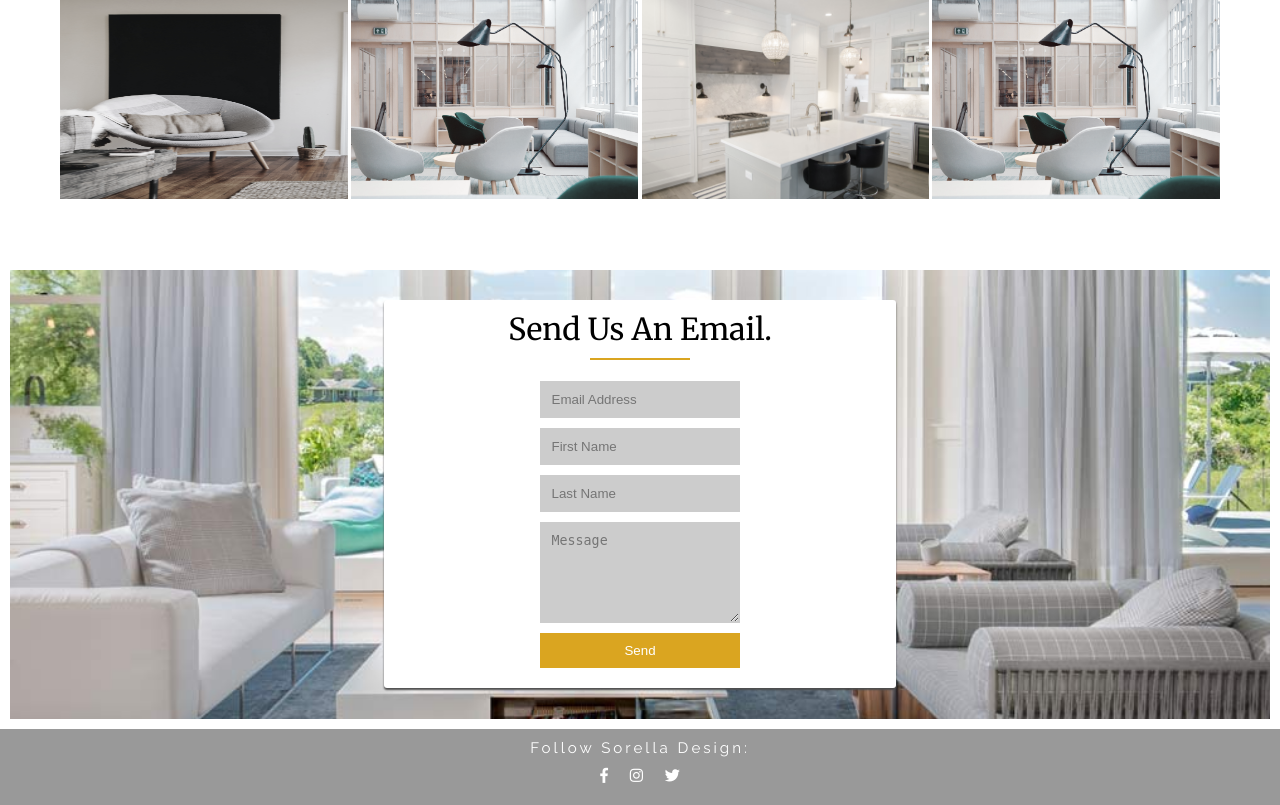
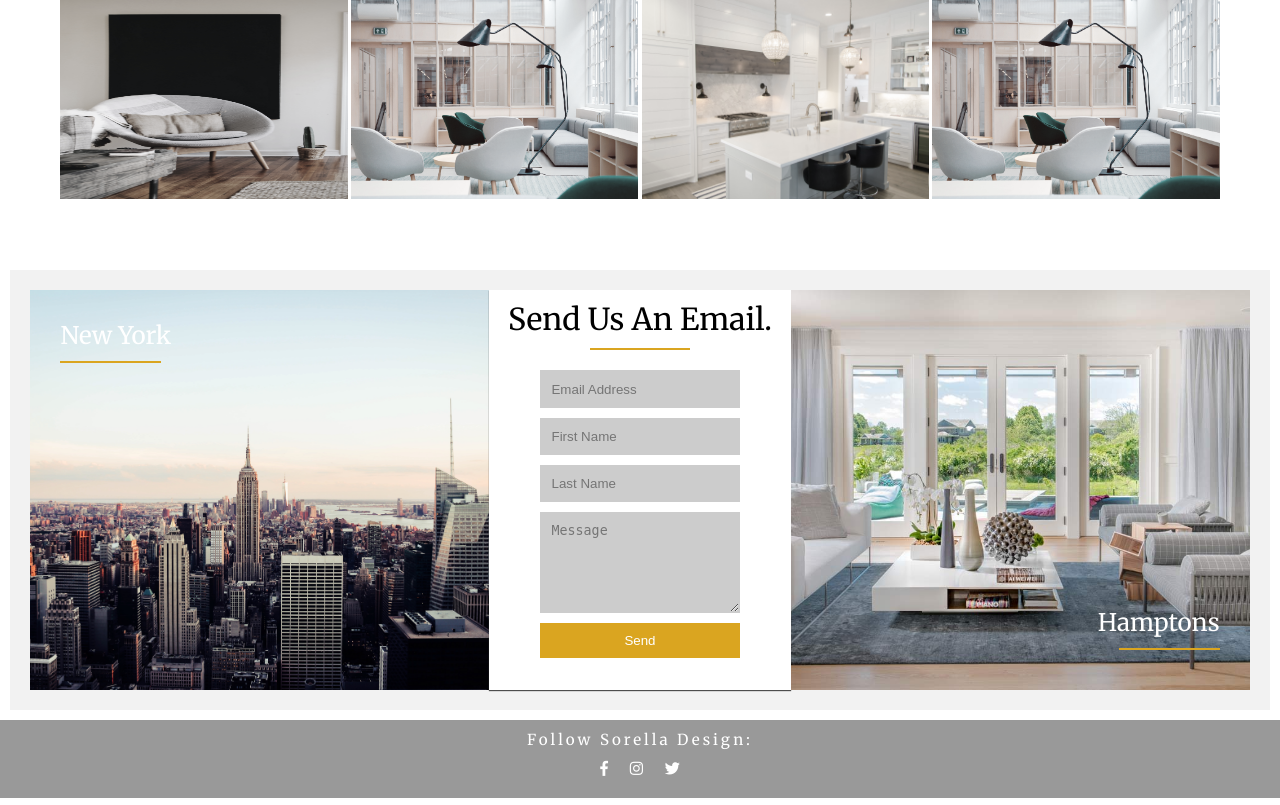
Before and after one commit to AlexShiresRoth/sorella-design, a Node server app: page / in a window 1280 px wide. Shown: the part 1541-2346 px from the top of the page. Run offline with Node 20, Linux system fonts and the light colour scheme.

Commit message:
split contact section into three parts

```diff
--- a/public/stylesheets/style.css
+++ b/public/stylesheets/style.css
@@ -1,3 +1,7 @@
+.location__left h3, .location__right h3 {
+  font-size: 2.4rem;
+  color: #fff; }
+
 html,
 body {
   font-family: 'Raleway';
@@ -108,16 +112,11 @@ footer {
   margin: 1rem 0; }
 
 .contact-form__section {
-  background: url(../images/background-left.jpg), url(../images/background-right.jpg);
-  background-size: 30%, 100%;
-  background-repeat: no-repeat,repeat-x;
-  background-position: center;
   min-height: 50vh;
   display: flex;
   flex-direction: row;
-  justify-content: center;
   align-items: center;
-  padding: 3rem; }
+  background: #f2f2f2; }
   .contact-form__section h2 {
     font-size: 3rem; }
   .contact-form__section--button {
@@ -136,16 +135,41 @@ footer {
       animation: .3s inputHover;
       animation-fill-mode: forwards; }
 
+.location__left {
+  min-height: 50vh;
+  padding: 3rem;
+  background: url(../images/background-left.jpg);
+  background-position: center;
+  background-size: cover;
+  display: flex;
+  flex-direction: column;
+  flex-basis: 50%; }
+
+.location__right {
+  min-height: 50vh;
+  padding: 3rem;
+  background: url(../images/background-right.jpg);
+  background-position: center;
+  background-size: cover;
+  display: flex;
+  flex-direction: column;
+  justify-content: flex-end;
+  align-items: flex-end;
+  flex-basis: 50%; }
+
 .form__container {
   display: flex;
   flex-direction: column;
   align-items: center;
   padding: 1rem;
-  min-height: 20rem;
-  min-width: 40vw;
+  min-height: 50vh;
+  min-width: 30rem;
   background: #fff;
-  border-radius: 3px;
-  box-shadow: 0 2px 2px #4d4d4d; }
+  box-shadow: 0 1px 1px #4d4d4d; }
+
+h3 {
+  font-family: 'Merriweather';
+  font-weight: 300; }
 
 .title__column {
   margin-left: 5rem; }
--- /dev/null
+++ b/sass/base/_extensions.scss
@@ -0,0 +1,4 @@
+%location-text{
+    font-size: 2.4rem;
+    color: $main-white-color;
+}
--- a/sass/layout/_contact.scss
+++ b/sass/layout/_contact.scss
@@ -1,15 +1,9 @@
 .contact-form__section{
-    background: url(../images/background-left.jpg), url(../images/background-right.jpg);
-    background-size:30%, 100%;
-    background-repeat:no-repeat,repeat-x;
-    background-position:center;
     min-height:50vh;
     display:flex;
     flex-direction:row;
-    justify-content:center;
     align-items:center;
-    padding:3rem;
-
+    background: darken($main-white-color,5%);
     & h2{
         font-size:3rem;
     }
@@ -37,14 +31,45 @@
     }
 }
 
+.location__left{
+    min-height:50vh;
+    padding:3rem;
+    background: url(../images/background-left.jpg);
+    background-position: center;
+    background-size:cover;
+    display: flex;
+    flex-direction: column;
+    flex-basis:50%;
+
+     & h3{
+         @extend %location-text;
+    }
+
+}
+.location__right{
+    min-height:50vh;
+    padding:3rem;
+    background: url(../images/background-right.jpg);
+    background-position: center;
+    background-size: cover;
+    display: flex;
+    flex-direction: column;
+    justify-content:flex-end;
+    align-items: flex-end;
+    flex-basis: 50%;
+
+    & h3{
+     @extend %location-text;
+    }
+}
+
 .form__container{
     display:flex;
     flex-direction:column;
     align-items:center;
     padding:1rem;
-    min-height:20rem;
-    min-width:40vw;
+    min-height:50vh;
+    min-width:30rem;
     background:$main-white-color;
-    border-radius:3px;
-    box-shadow: 0 2px 2px darken($main-white-color, 70%);
+    box-shadow: 0 1px 1px darken($main-white-color, 70%);
 }
--- a/sass/main.scss
+++ b/sass/main.scss
@@ -1,6 +1,7 @@
 @import "base/variables";
 @import "base/functions";
 @import "base/mixins";
+@import "base/extensions";
 
 @import "fonts/fonts";
 
--- a/sass/reusable/_utilities.scss
+++ b/sass/reusable/_utilities.scss
@@ -1,3 +1,7 @@
+h3{
+    font-family: 'Merriweather';
+    font-weight: 300;
+}
 
 .title__column{
     margin-left:5rem;
--- a/views/index.ejs
+++ b/views/index.ejs
@@ -51,6 +51,10 @@
         </section>
 
         <section class="contact-form__section">
+          <div class="location__left">
+            <h3>New York</h3>
+            <hr>
+          </div>
           <div class="form__container">
               <h2>Send Us An Email.</h2>
               <hr>
@@ -72,6 +76,10 @@
                 </div>
             </form>
           </div>
+          <div class="location__right">
+             <h3>Hamptons</h3>
+             <hr>
+          </div>
         </section>
    </main>
 
```
